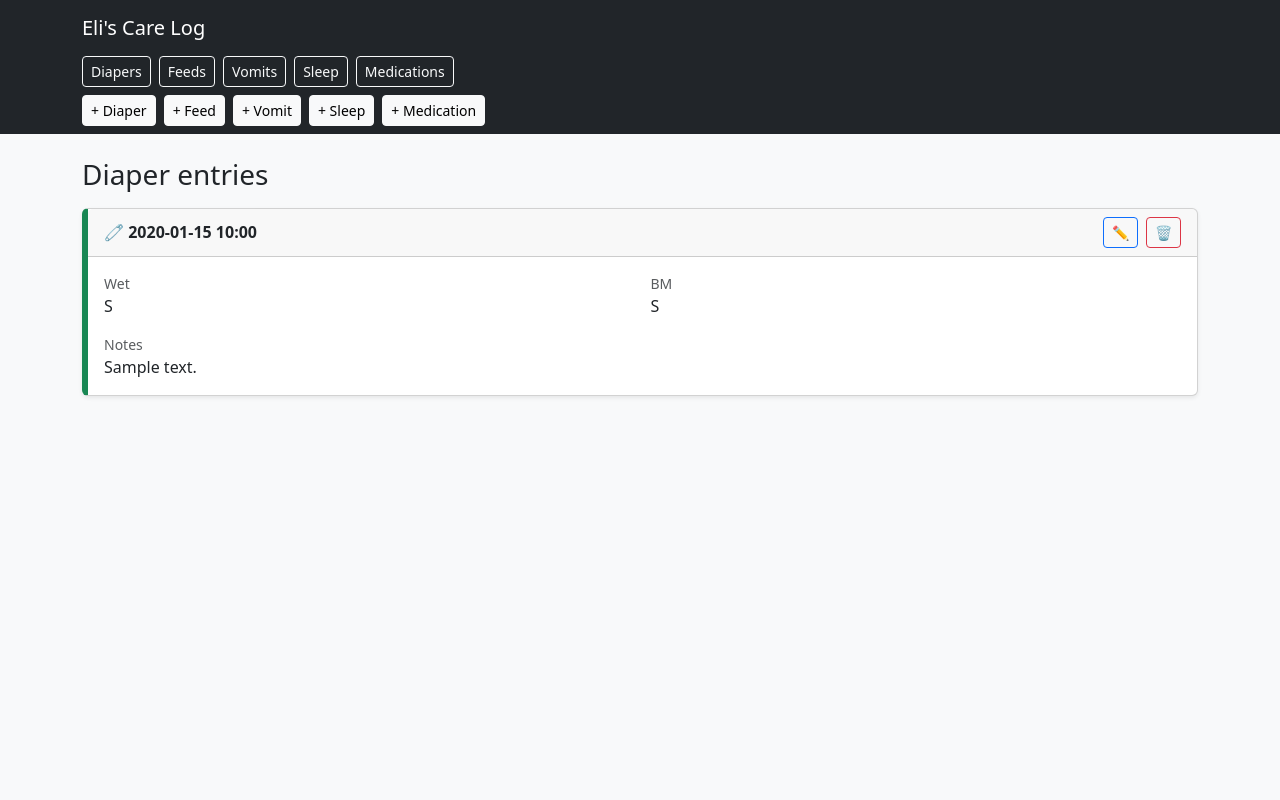
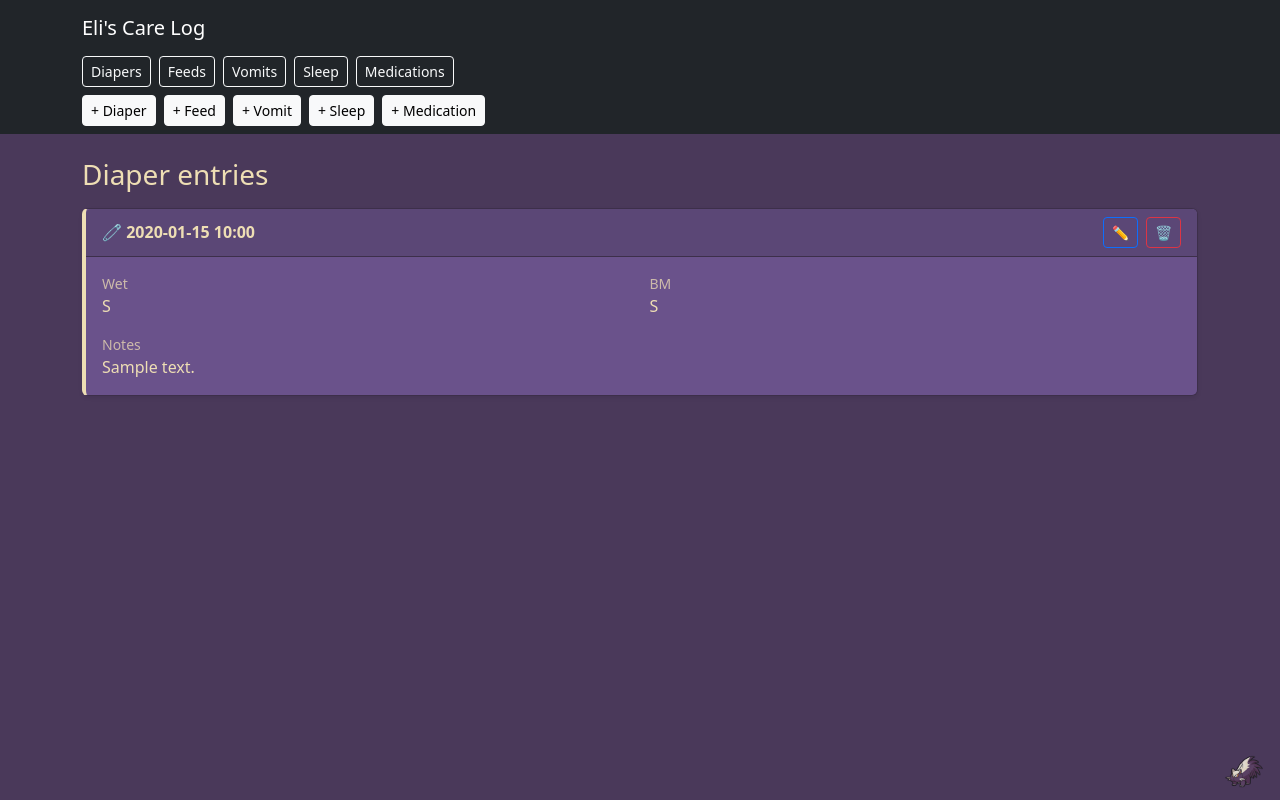
Before and after one commit to supersaiyoon/eli-care-log, a Flask app: page /diaper in a window 1280 px wide. Run offline with Flask 3, Linux system fonts and the light colour scheme; tables that the repository leaves empty hold one stand-in row (values such as "Sample post"); parts of the project's set-up code (start-up, migrations or seed data) failed here and were passed over.

Commit message:
Apply Stunky theme to diaper pages

```diff
--- a/templates/base.html
+++ b/templates/base.html
@@ -37,9 +37,78 @@
             .accent-vomit { border-left-color: #dc3545; }      /* red */
         </style>
 
+        {% if page_key %}
+            {% set theme = get_theme(page_key) %}
+        {% endif %}
+
+        {% if theme %}
+        <style>
+            :root {
+                {% for var, value in theme.vars.items() %}
+                    {{ var }}: {{ value }};
+                {% endfor %}
+            }
+
+            /* Page */
+            html, body {
+                background-color: var(--app-bg) !important;
+                color: var(--app-text) !important;
+            }
+
+            /* Main content wrapper sometimes looks white due to page bg + spacing */
+            main.container {
+                background: transparent !important;
+            }
+
+            /* Cards */
+            .card {
+                background-color: var(--app-card-bg) !important;
+                color: var(--app-text) !important;
+                border-color: var(--app-border) !important;
+            }
+
+            .card-header {
+                background-color: var(--app-card-header-bg) !important;
+                color: var(--app-text) !important;
+                border-bottom-color: var(--app-border) !important;
+            }
+
+            .card-body {
+                background-color: transparent !important;
+            }
+
+            /* Accent stripe */
+            .accent-border {
+                border-left: 4px solid var(--app-accent) !important;
+            }
+
+            /* Muted text that becomes unreadable on dark themes */
+            .text-muted {
+                color: rgba(238, 222, 180, 0.75) !important;
+            }
+        </style>
+        {% endif %}
+
     </head>
 
-    <body class="bg-light">
+    <body>
+        {% if theme %}
+        <div style="
+            position: fixed;
+            bottom: 12px;
+            right: 12px;
+            opacity: 0.85;
+            z-index: 1000;
+        ">
+            <img
+            src="{{ url_for('static', filename=theme.icon) }}"
+            alt="{{ theme.name }}"
+            width="48"
+            height="48"
+            >
+        </div>
+        {% endif %}
+
         <nav class="navbar navbar-dark bg-dark mb-4">
             <div class="container d-flex flex-column align-items-start gap-2">
                 <a class="navbar-brand" href="{{ url_for('dashboard') }}">Eli's Care Log</a>
@@ -61,8 +130,6 @@
                     <a class="btn btn-light btn-sm" href="{{ url_for('sleep_new') }}">+ Sleep</a>
                     <a class="btn btn-light btn-sm" href="{{ url_for('medication_new') }}">+ Medication</a>
                 </div>
-            </div>
-
             </div>
         </nav>
 
--- a/templates/diaper_list.html
+++ b/templates/diaper_list.html
@@ -6,7 +6,7 @@
 
     <div class="vstack gap-3">
     {% for d in rows %}
-        <div class="card shadow-sm card-accent accent-diaper">
+        <div class="card shadow-sm card-accent accent-border">
             <div class="card-header d-flex justify-content-between align-items-center">
                 <div>
                     🧷 <span class="fw-semibold">{{ d.dt.strftime('%Y-%m-%d %H:%M') }}</span>
--- a/ui_themes.py
+++ b/ui_themes.py
@@ -3,9 +3,12 @@ PAGE_THEMES = {
         "name": "Stunky",
         "icon": "theme_icons/stunky.png",
         "vars": {
-            "--app-accent": "#7c3aed",
-            "--app-accent-soft": "ede9fe",
-            "--app-accent-border": "#a78bfa",
+            "--app-bg": "#4a395a",
+            "--app-card-bg": "#6a528b",
+            "--app-card-header-bg": "#5b4776",
+            "--app-text": "#eedeb4",
+            "--app-accent": "#eedeb4",
+            "--app-border": "#3d2f4a",
         },
     },
 }
```
